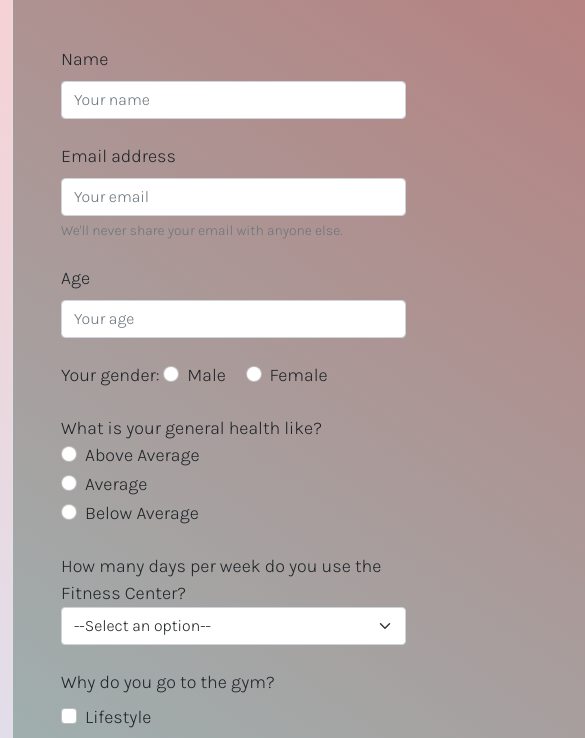
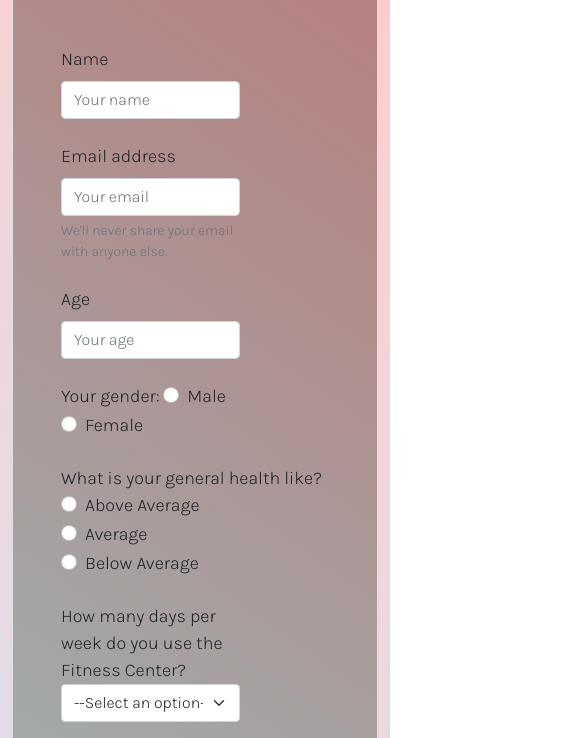
Before and after one commit to bhaskardeori/FCC-survey-form, a plain HTML site: page index.html in a window 390 px wide. Shown: the part 84-822 px from the top of the page, 585 px wide, since content can reach past the window. Drawn offline with nearby package versions, Linux system fonts and the light colour scheme.

Commit message:
Fixed container width to auto

```diff
--- a/styles/style.css
+++ b/styles/style.css
@@ -29,3 +29,9 @@ label {
 .container {
     width: 40em;
 }
+
+@media (max-width: 576px) {
+    .container {
+        width: auto;
+    }
+}
```
